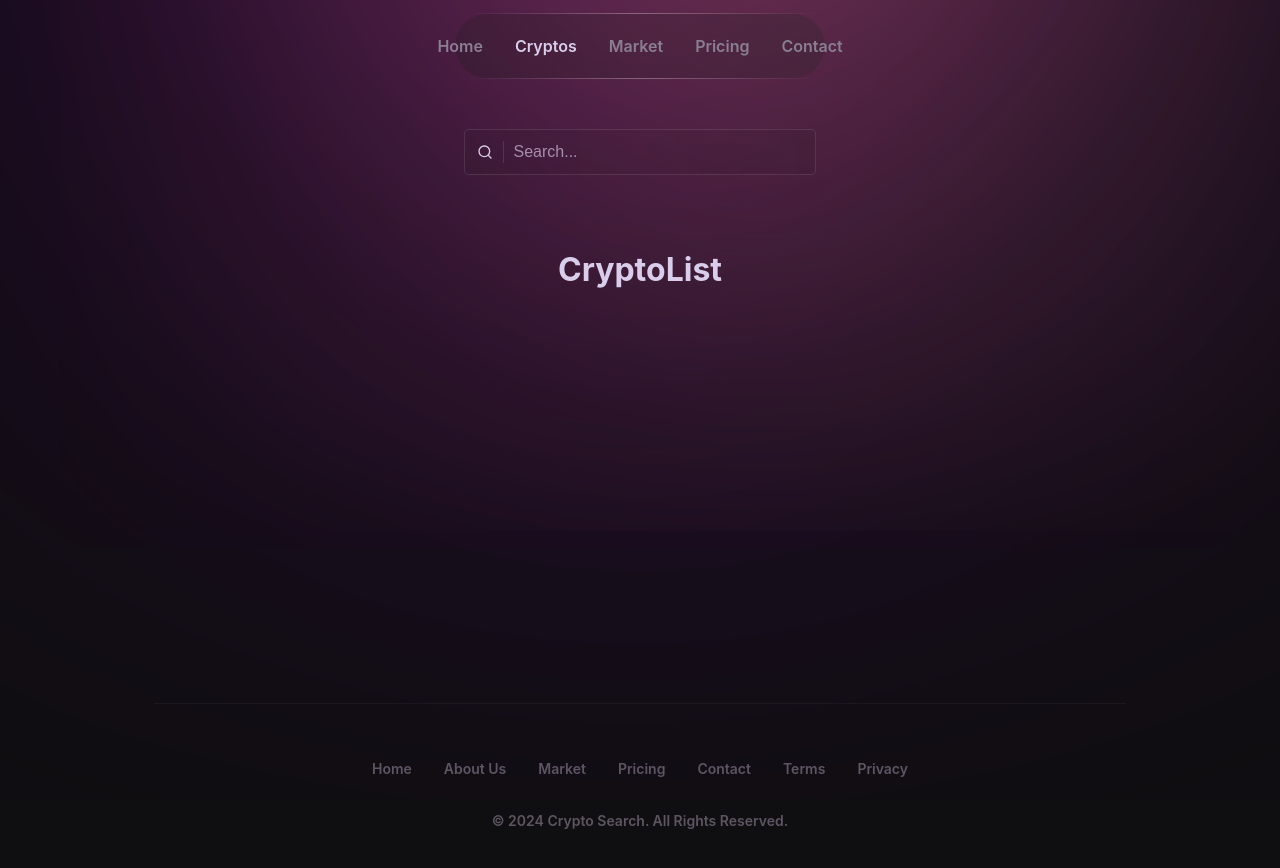
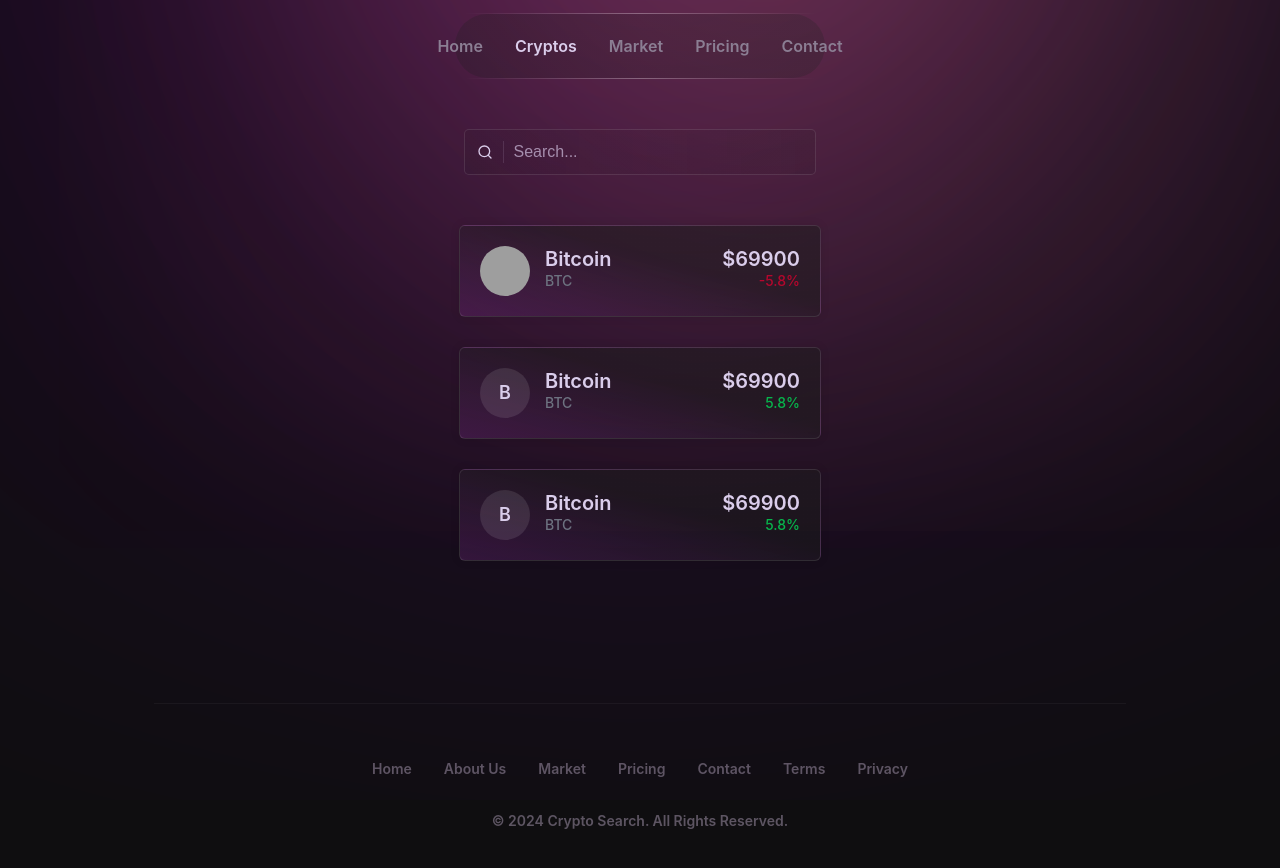
Before and after one commit to felipelourencosilva/cripto-search, a React (Vite) app: page /cryptos in a window 1280 px wide. Shown: the top 868 px of the page. Built offline with nearby package versions, Linux system fonts and the light colour scheme; grey boxes are pictures that could not be loaded.

Commit message:
add: CryptoCard implementation

```diff
--- /dev/null
+++ b/src/components/CryptoCard/index.jsx
@@ -0,0 +1,28 @@
+import { Link } from "react-router-dom";
+import "./styles.css";
+
+export default function CryptoCard({ name, image, code, price  }) {
+    return (
+        <div className="crypto-card-container">
+            <div className="crypto-card-information">
+                {image ? (
+                    <img src={image} alt={name} />
+                ) : (
+                    <div className="crypto-card-no-image">{name[0]}</div>
+                )}
+                <div>
+                    <p className="crypto-name">Bitcoin</p>
+                    <p className="crypto-code">BTC</p>
+                </div>
+            </div>
+            <div className="crypto-card-prices">
+                <p className="crypto-price">$69900</p>
+                <p className={`crypto-variation
+                    ${price >= 0 ? 'positive-variation'
+                    : 'negative-variation'}`}>
+                        {price}%
+                </p>
+            </div>
+        </div>
+    );
+}
--- /dev/null
+++ b/src/components/CryptoCard/styles.css
@@ -0,0 +1,75 @@
+.crypto-card-container {
+    padding: 10px 20px;
+    margin-bottom: 30px;
+
+    display: flex;
+    justify-content: space-between;
+    align-items: center;
+
+    width: 320px;
+    height: 70px;
+    border-radius: 6px;
+    border: 1px solid rgba(255, 255, 255, 0.1);
+
+    font-weight: 600;
+    color: #DACDEB;
+    line-height: 0.3;
+
+    background: linear-gradient(15deg, rgba(122, 44, 138, 0.3) 0%, rgba(28,28,28,0.5) 60%);
+    box-shadow: 0 0 10px rgba(0, 0, 0, 0.1);
+}
+
+.crypto-card-information {
+    display: flex;
+    align-items: center;
+    justify-content: center;
+    height: 100%;
+    gap: 15px;
+}
+
+.crypto-card-information img{
+    height: 50px;
+    width: 50px;
+    border-radius: 50%;
+}
+
+.crypto-card-no-image {
+    font-size: 18px;
+    font-weight: 600;
+
+    display: flex;
+    align-items: center;
+    justify-content: center;
+
+    width: 50px;
+    height: 50px;
+    border-radius: 50%;
+
+    background: rgba(255, 255, 255, 0.1);
+}
+
+.crypto-name, .crypto-price {
+    margin: 20px 0;
+    font-size: 20px;
+    line-height: 0;
+}
+
+.crypto-code, .crypto-variation {
+    margin: 20px 0;
+    font-size: 14px;
+    font-weight: 500;
+    color: #6D7280;
+}
+
+.crypto-variation {
+    display: flex;
+    justify-content: end;
+}
+
+.positive-variation{
+    color: #07B54C;
+}
+
+.negative-variation{
+    color: #b5072d;
+}
--- a/src/components/CryptosList/index.jsx
+++ b/src/components/CryptosList/index.jsx
@@ -1,10 +1,13 @@
 import { Link } from "react-router-dom";
 import "./styles.css";
+import CryptoCard from "../CryptoCard";
 
 export default function CryptosList() {
     return (
         <div>
-            <h1>CryptoList</h1>
+            <CryptoCard name="Bitcoin" price={-5.8} image="https://upload.wikimedia.org/wikipedia/commons/thumb/4/46/Bitcoin.svg/800px-Bitcoin.svg.png"/>
+            <CryptoCard name="Bitcoin" price={5.8}/>
+            <CryptoCard name="Bitcoin" price={5.8}/>
         </div>
     );
 }
```
